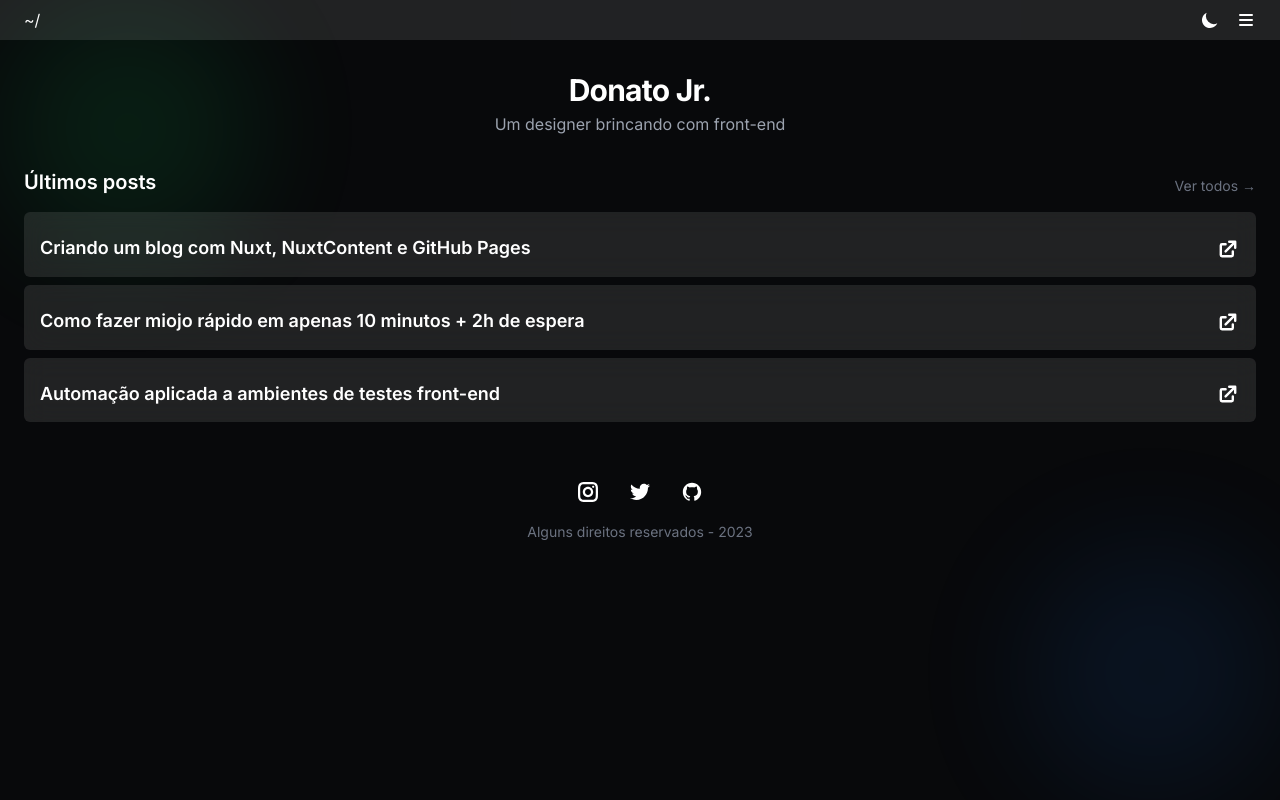
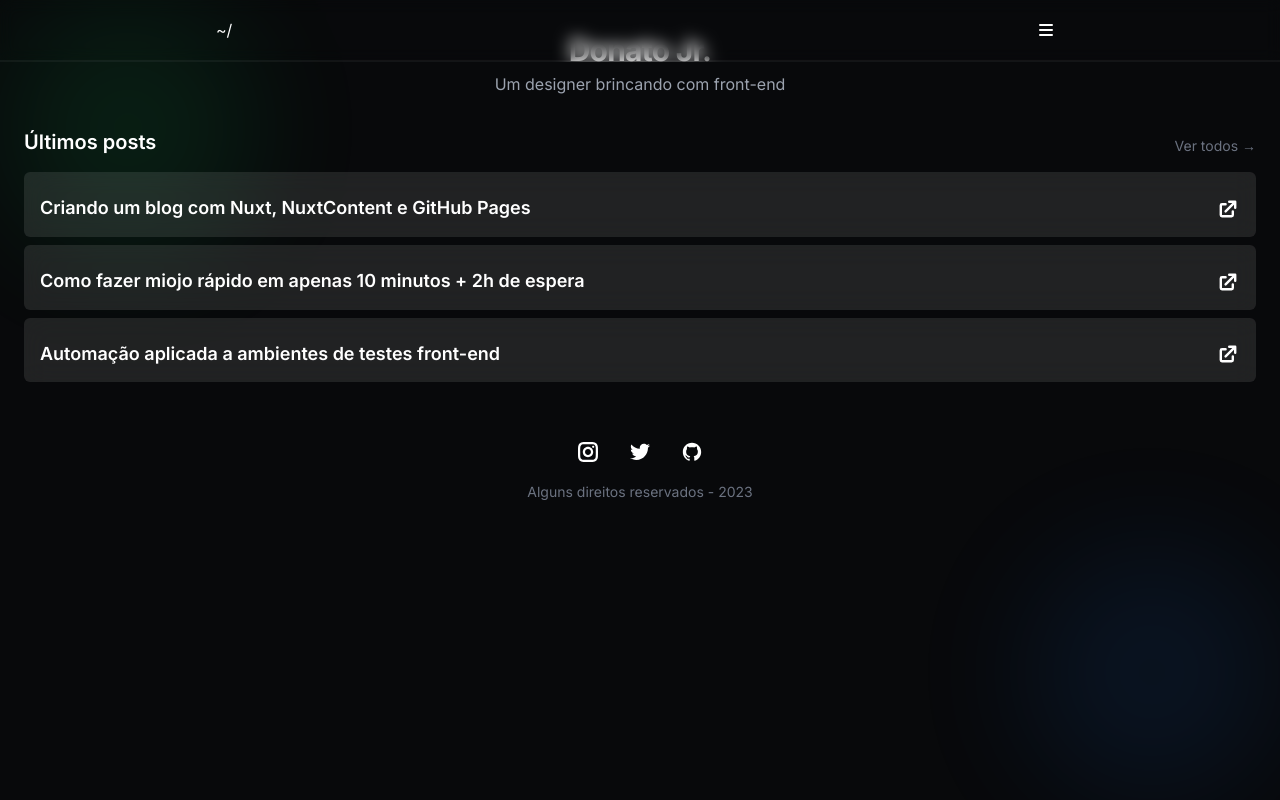
Before and after one commit to odonatojunior/odonatojunior.dev, a Next.js app: page / in a window 1280 px wide. Built offline with nearby package versions, Linux system fonts and the light colour scheme.

Commit message:
feat(Navbar): dynamize navbar content

```diff
--- a/src/components/Navbar.tsx
+++ b/src/components/Navbar.tsx
@@ -1,14 +1,65 @@
-import { HiMoon, HiMenu } from 'react-icons/hi'
+import Link from 'next/link'
+import { useState } from 'react'
+import { HiMenu, HiX } from 'react-icons/hi'
+import { useRouter } from 'next/router'
 
 export default function Navbar() {
+  const [active, setActive] = useState(false)
+  const { asPath } = useRouter()
+  console.log(active)
+  const links = [
+    {
+      path: '/',
+      label: 'Home'
+    },
+    {
+      path: '/blog',
+      label: 'Blog'
+    },
+    {
+      path: '/projetos',
+      label: 'Projetos'
+    },
+    {
+      path: '/sobre',
+      label: 'Sobre'
+    },
+    {
+      path: '/links',
+      label: 'Links'
+    }
+  ]
   return (
-    <nav className='relative z-50 bg-white/10 text-white'>
-      <div className='container z-20 mx-auto flex justify-between px-6 py-2'>
-        <h2>~/</h2>
-        <div className='flex items-center justify-center gap-4'>
-          <HiMoon className='h-5 w-5' />
-          <HiMenu className='h-5 w-5' />
+    <nav className='fixed top-0 z-50 w-full border-b border-b-white/5 text-white backdrop-blur'>
+      <div className='container z-20 mx-auto flex max-w-4xl items-center justify-between px-6 py-3'>
+        <h2 className='select-none'>~{asPath}</h2>
+        <div className='flex items-center justify-center gap-2'>
+          <button
+            onClick={() => setActive(!active)}
+            className='rounded-full p-2 hover:bg-white/10 active:bg-white/10'
+          >
+            {!active ? (
+              <HiMenu className='h-5 w-5' />
+            ) : (
+              <HiX className='h-5 w-5' />
+            )}
+          </button>
         </div>
+      </div>
+      <hr className='border-white/5' />
+      <div
+        className={`container mx-auto h-screen max-w-4xl bg-black/75 px-6 py-4
+        ${!active && 'hidden'}`}
+      >
+        <ul className='flex flex-col gap-2'>
+          {links.map((link) => (
+            <li key={link.label} className='text-2xl font-bold'>
+              <Link className='px-1 py-2' href={link.path}>
+                {link.label}
+              </Link>
+            </li>
+          ))}
+        </ul>
       </div>
     </nav>
   )
```
